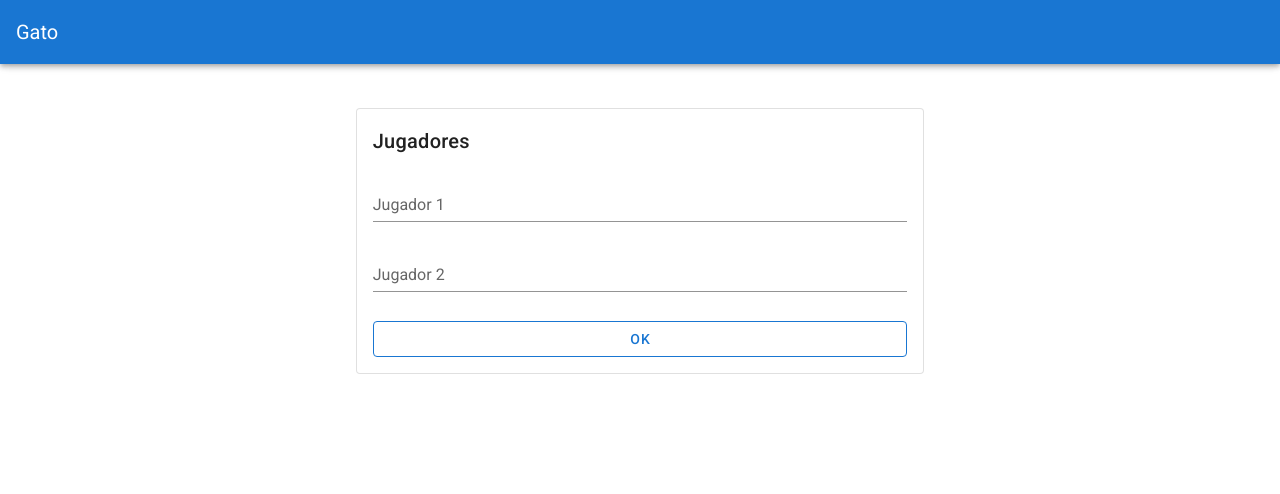
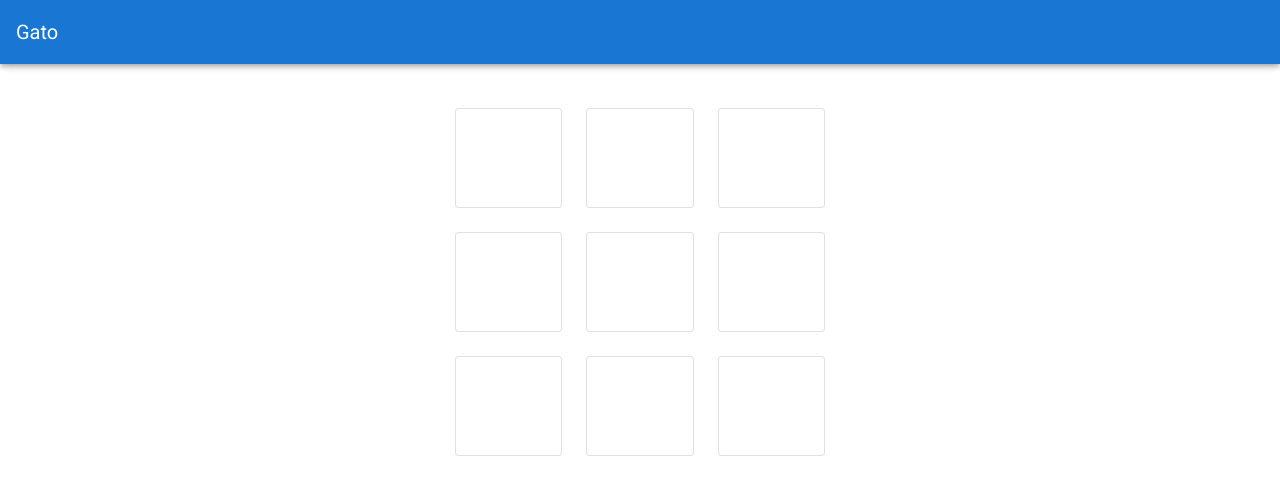
Before and after one commit to qebu/gato-vue, a Vue app: page /board in a window 1280 px wide. Shown: the top 494 px of the page. Built offline with nearby package versions, Linux system fonts and the light colour scheme.

Commit message:
Added vuex and vue-router
Co-authored-by: qebu <33993885+qebu@users.noreply.github.com>
Co-authored-by: viescalo <viescalo@umag.cl>

```diff
--- a/package.json
+++ b/package.json
@@ -10,11 +10,15 @@
   "dependencies": {
     "core-js": "^3.4.4",
     "vue": "^2.6.10",
-    "vuetify": "^2.1.0"
+    "vue-router": "^3.1.3",
+    "vuetify": "^2.1.0",
+    "vuex": "^3.1.2"
   },
   "devDependencies": {
     "@vue/cli-plugin-babel": "^4.1.0",
     "@vue/cli-plugin-eslint": "^4.1.0",
+    "@vue/cli-plugin-router": "^4.1.2",
+    "@vue/cli-plugin-vuex": "^4.1.2",
     "@vue/cli-service": "^4.1.0",
     "@vue/eslint-config-prettier": "^5.0.0",
     "babel-eslint": "^10.0.3",
--- a/src/App.vue
+++ b/src/App.vue
@@ -7,25 +7,14 @@
     </v-app-bar>
 
     <v-content>
-      <names
-        v-if="Object.entries(players).length === 0"
-        @players-setted="savePlayers"
-      />
-      <board v-else :players="players"></board>
+      <router-view />
     </v-content>
   </v-app>
 </template>
 
 <script>
-import Names from "./components/Names.vue";
-import Board from "./components/Board.vue";
-
 export default {
   name: "App",
-  components: {
-    Board,
-    Names
-  },
   data() {
     return {
       players: {}
--- a/src/main.js
+++ b/src/main.js
@@ -1,10 +1,14 @@
 import Vue from "vue";
 import App from "./App.vue";
 import vuetify from "./plugins/vuetify";
+import router from "./router";
+import store from "./store";
 
 Vue.config.productionTip = false;
 
 new Vue({
   vuetify,
+  router,
+  store,
   render: h => h(App)
 }).$mount("#app");
--- /dev/null
+++ b/src/router/index.js
@@ -0,0 +1,27 @@
+import Vue from "vue";
+import VueRouter from "vue-router";
+import Names from "../views/Names.vue";
+import Board from "../views/Board.vue";
+
+Vue.use(VueRouter);
+
+const routes = [
+  {
+    path: "/board",
+    name: "board",
+    component: Board
+  },
+  {
+    path: "/",
+    name: "names",
+    component: Names
+  }
+];
+
+const router = new VueRouter({
+  mode: "history",
+  base: process.env.BASE_URL,
+  routes
+});
+
+export default router;
--- /dev/null
+++ b/src/store/index.js
@@ -0,0 +1,21 @@
+import Vue from "vue";
+import Vuex from "vuex";
+
+Vue.use(Vuex);
+
+export default new Vuex.Store({
+  state: {
+    players: {}
+  },
+  mutations: {
+    setPlayerNames(state, players) {
+      state.players = players;
+    }
+  },
+  actions: {
+    editPlayers(context, players) {
+      context.commit("setPlayerNames", players);
+    }
+  },
+  modules: {}
+});
--- a/src/components/Board.vue
+++ b/src/views/Board.vue
@@ -19,18 +19,16 @@
 </template>
 
 <script>
-import Tile from "./Tile.vue";
+import Tile from "../components/Tile.vue";
 
 export default {
   name: "Board",
   components: { Tile },
-  props: {
-    players: Object
-  },
   data() {
     return {
+      players: this.$store.state.players,
       currentPlayer: "player1",
-      playerMarks: { player1: "X", player2: "O" },
+      playerMarks: { player1: "🗙", player2: "⭘" },
       boardMarks: [...Array(9).keys()].reduce(
         (o, k) => ({ ...o, [k + 1]: "" }),
         {}
--- a/src/components/Names.vue
+++ b/src/views/Names.vue
@@ -23,7 +23,7 @@
               outlined
               block
               color="primary"
-              @click="sendPlayerNames"
+              @click="savePlayers"
             >
               OK
             </v-btn>
@@ -46,11 +46,15 @@ export default {
   },
 
   methods: {
-    sendPlayerNames() {
-      this.$emit("players-setted", {
-        player1: this.player1,
-        player2: this.player2
-      });
+    savePlayers() {
+      this.$store
+        .dispatch("editPlayers", {
+          player1: this.player1,
+          player2: this.player2
+        })
+        .then(() => {
+          this.$router.push({ name: "board" });
+        });
     }
   }
 };
```
Also changed, not shown: 1 other file (tests, documents, lock files or other folders).
